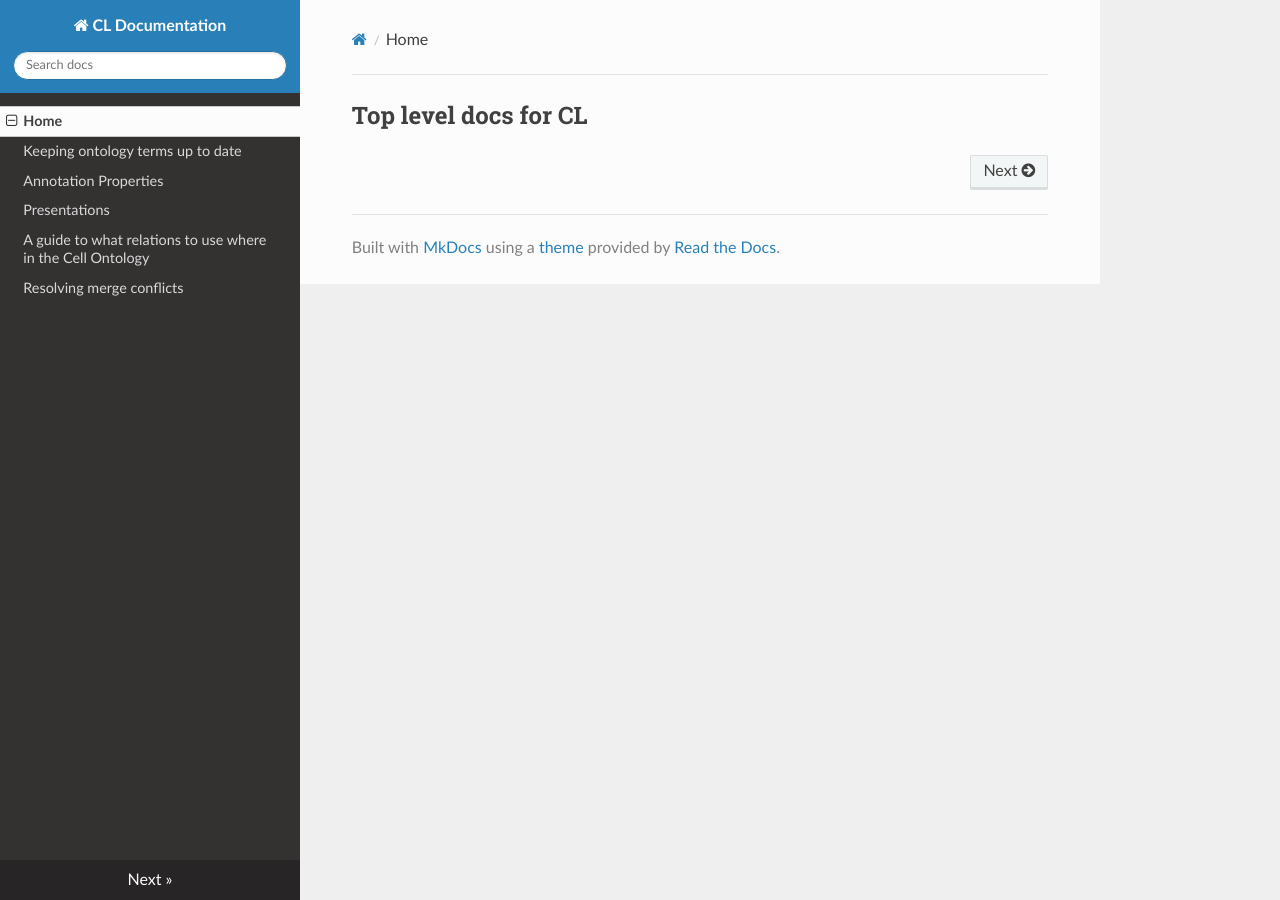
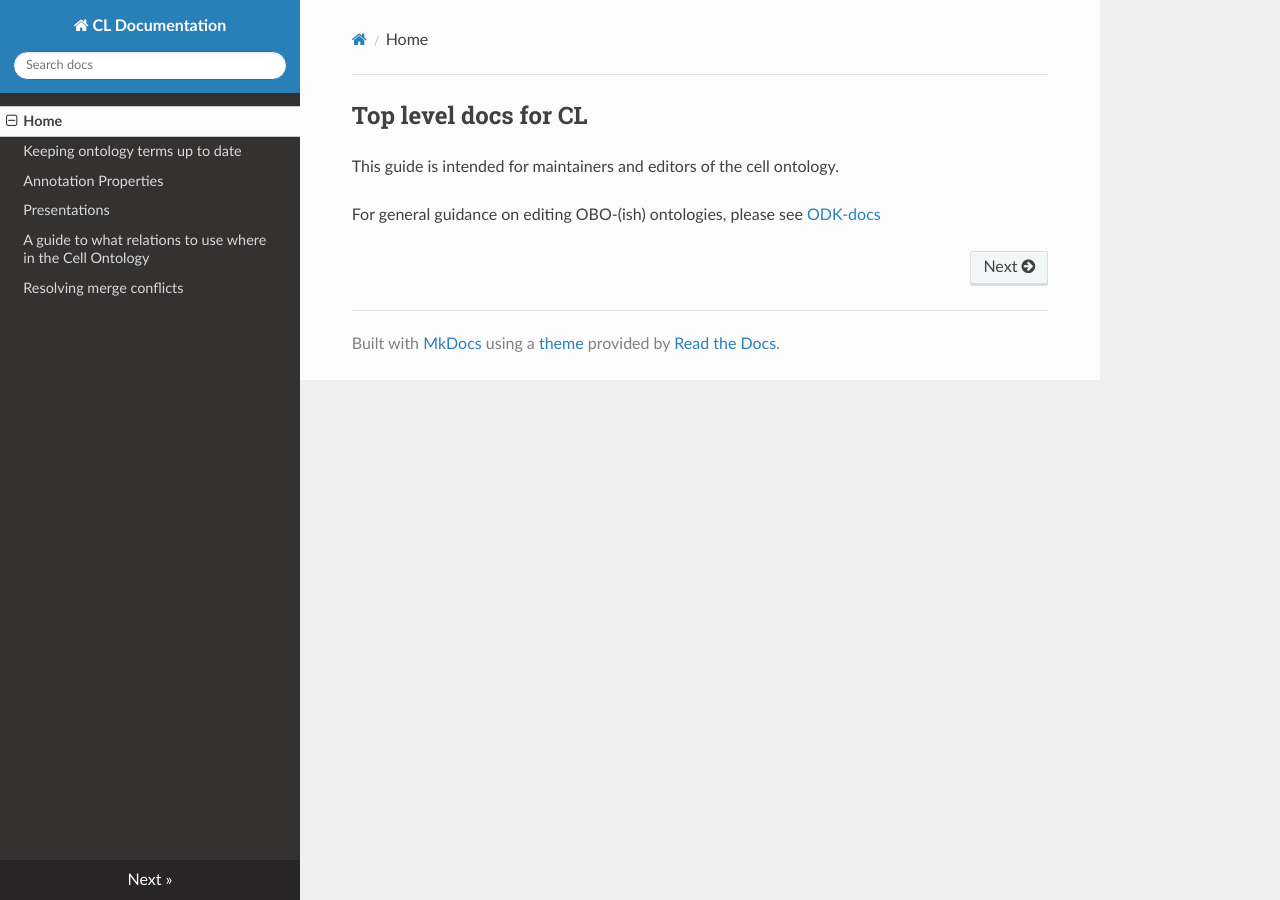
Before and after one commit to obophenotype/cell-ontology, an MkDocs documentation site: the page built from docs/index.md, in a window 1280 px wide. Built offline with MkDocs 1.6.1, drawn with Linux system fonts in a browser that asks for light colours; nearby versions of some CDN libraries.

Commit message:
Update index.md

```diff
--- a/docs/index.md
+++ b/docs/index.md
@@ -1 +1,5 @@
 ## Top level docs for CL
+
+This guide is intended for maintainers and editors of the cell ontology.
+
+For general guidance on editing OBO-(ish) ontologies, please see [ODK-docs](https://ontology-development-kit.readthedocs.io/en/latest/)
```
